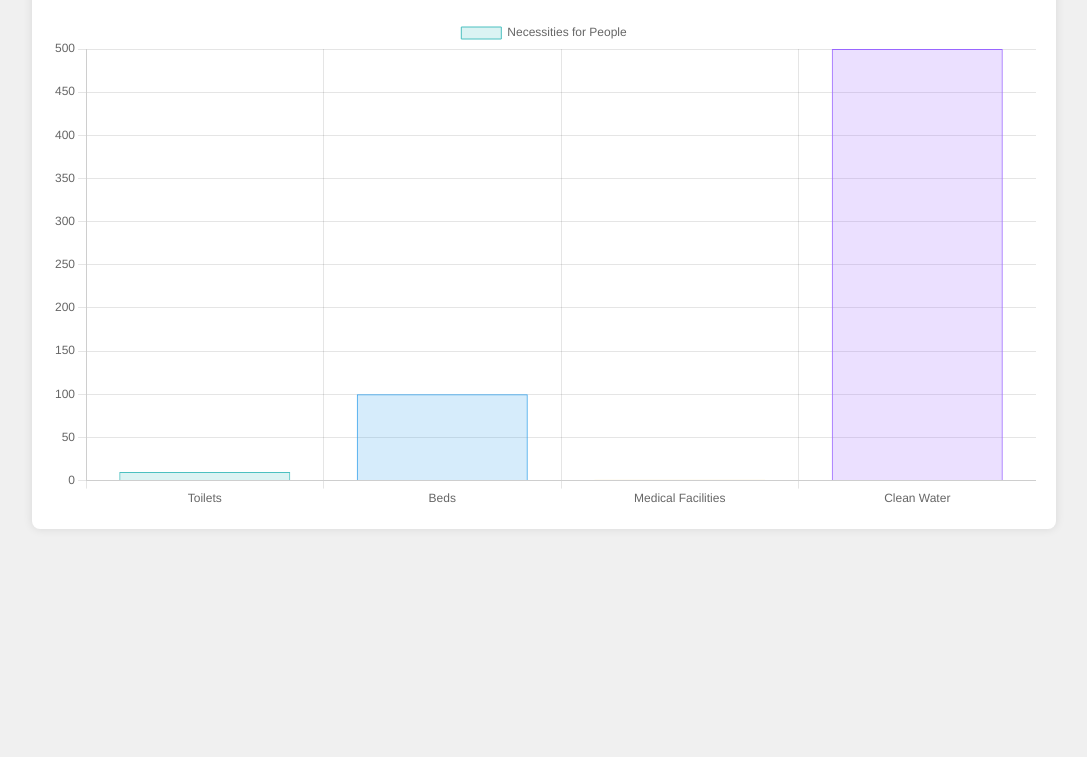
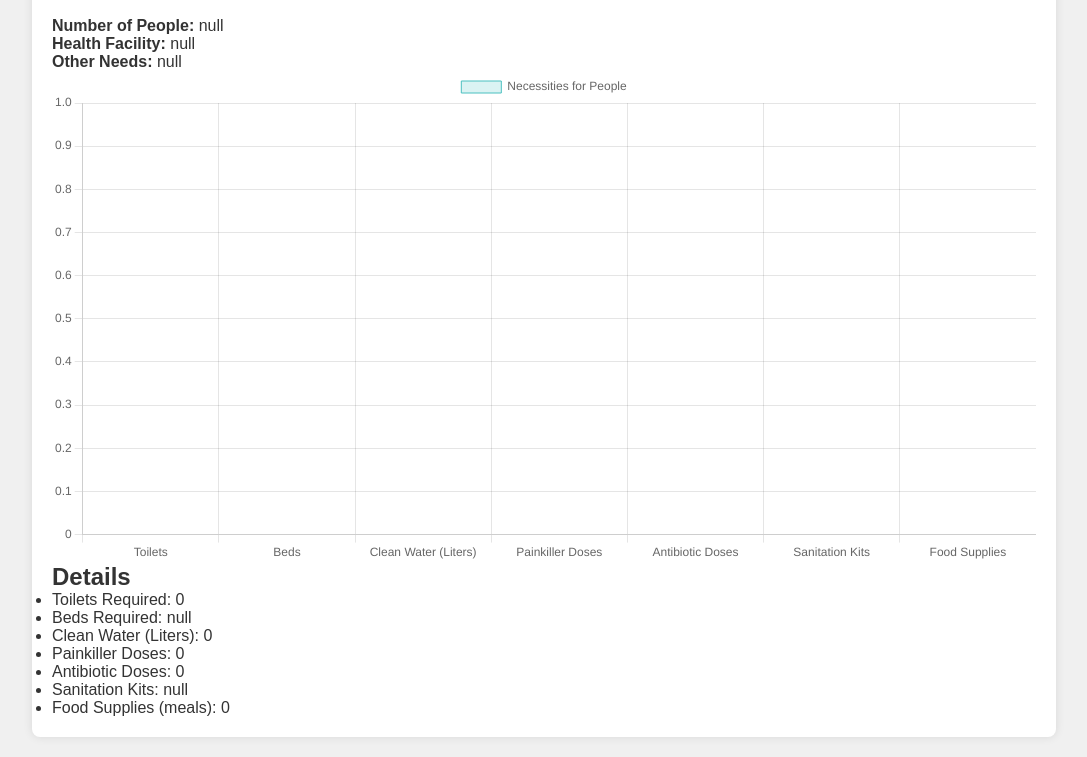
Before and after one commit to chrisPinkston/Refugee-Calculator, a plain HTML site: page docs/output.html in a window 1280 px wide. Shown: the part 80-837 px from the top of the page, without its empty margins (96-1183 px from the left). Before the commit the page ends 800 px from the top, so only its background shows below. Drawn offline with nearby package versions, Linux system fonts and the light colour scheme.

Commit message:
new output chart

```diff
--- a/docs/output.html
+++ b/docs/output.html
@@ -10,28 +10,108 @@
   <body>
     <div class="container">
       <h1>Displaced People Needs Results</h1>
+      <p id="summary"></p>
       <canvas id="needsChart"></canvas>
+
+      <!-- Display additional data points here -->
+      <div id="details">
+        <h2>Details</h2>
+        <ul>
+          <li id="toilets"></li>
+          <li id="beds"></li>
+          <li id="cleanWater"></li>
+          <li id="painkillers"></li>
+          <li id="antibiotics"></li>
+          <li id="sanitationKits"></li>
+          <li id="foodSupplies"></li>
+          <!-- Add more items as needed -->
+        </ul>
+      </div>
     </div>
 
     <script>
-      // This data would come from the form submission and processing
+      // Retrieve data from localStorage (replace this with actual calculations if needed)
+      const peopleCount = localStorage.getItem("peopleCount");
+      const healthFacility = localStorage.getItem("healthFacility");
+      const otherNeeds = localStorage.getItem("otherNeeds");
+
+      // Display a summary of the inputs
+      document.getElementById("summary").innerHTML = `
+            <strong>Number of People:</strong> ${peopleCount} <br>
+            <strong>Health Facility:</strong> ${healthFacility} <br>
+            <strong>Other Needs:</strong> ${otherNeeds}
+        `;
+
+      // Example calculations for necessities based on people count
+      const numToilets = Math.ceil(peopleCount / 20); // 1 toilet per 20 people
+      const numBeds = peopleCount; // 1 bed per person
+      const cleanWaterLiters = peopleCount * 15; // 15 liters of water per person
+      const numPainkillers = peopleCount * 5; // 5 doses of painkillers per person
+      const numAntibiotics = Math.ceil(peopleCount / 10); // 1 dose of antibiotics for every 10 people
+      const numSanitationKits = peopleCount; // 1 sanitation kit per person
+      const foodSuppliesDays = peopleCount * 2; // 2 meals per person per day
+
+      // Update the HTML with the calculated data
+      document.getElementById(
+        "toilets"
+      ).innerHTML = `Toilets Required: ${numToilets}`;
+      document.getElementById("beds").innerHTML = `Beds Required: ${numBeds}`;
+      document.getElementById(
+        "cleanWater"
+      ).innerHTML = `Clean Water (Liters): ${cleanWaterLiters}`;
+      document.getElementById(
+        "painkillers"
+      ).innerHTML = `Painkiller Doses: ${numPainkillers}`;
+      document.getElementById(
+        "antibiotics"
+      ).innerHTML = `Antibiotic Doses: ${numAntibiotics}`;
+      document.getElementById(
+        "sanitationKits"
+      ).innerHTML = `Sanitation Kits: ${numSanitationKits}`;
+      document.getElementById(
+        "foodSupplies"
+      ).innerHTML = `Food Supplies (meals): ${foodSuppliesDays}`;
+
+      // Chart data
       const data = {
-        labels: ["Toilets", "Beds", "Medical Facilities", "Clean Water"],
+        labels: [
+          "Toilets",
+          "Beds",
+          "Clean Water (Liters)",
+          "Painkiller Doses",
+          "Antibiotic Doses",
+          "Sanitation Kits",
+          "Food Supplies",
+        ],
         datasets: [
           {
             label: "Necessities for People",
-            data: [10, 100, 1, 500], // Example data, you'll populate it dynamically
+            data: [
+              numToilets,
+              numBeds,
+              cleanWaterLiters,
+              numPainkillers,
+              numAntibiotics,
+              numSanitationKits,
+              foodSuppliesDays,
+            ],
             backgroundColor: [
               "rgba(75, 192, 192, 0.2)",
               "rgba(54, 162, 235, 0.2)",
               "rgba(255, 206, 86, 0.2)",
               "rgba(153, 102, 255, 0.2)",
+              "rgba(255, 99, 132, 0.2)",
+              "rgba(255, 159, 64, 0.2)",
+              "rgba(75, 192, 192, 0.2)",
             ],
             borderColor: [
               "rgba(75, 192, 192, 1)",
               "rgba(54, 162, 235, 1)",
               "rgba(255, 206, 86, 1)",
               "rgba(153, 102, 255, 1)",
+              "rgba(255, 99, 132, 1)",
+              "rgba(255, 159, 64, 1)",
+              "rgba(75, 192, 192, 1)",
             ],
             borderWidth: 1,
           },
@@ -39,7 +119,7 @@
       };
 
       const config = {
-        type: "bar", // You can change to 'pie', 'line', etc.
+        type: "bar",
         data: data,
         options: {
           scales: {
```
